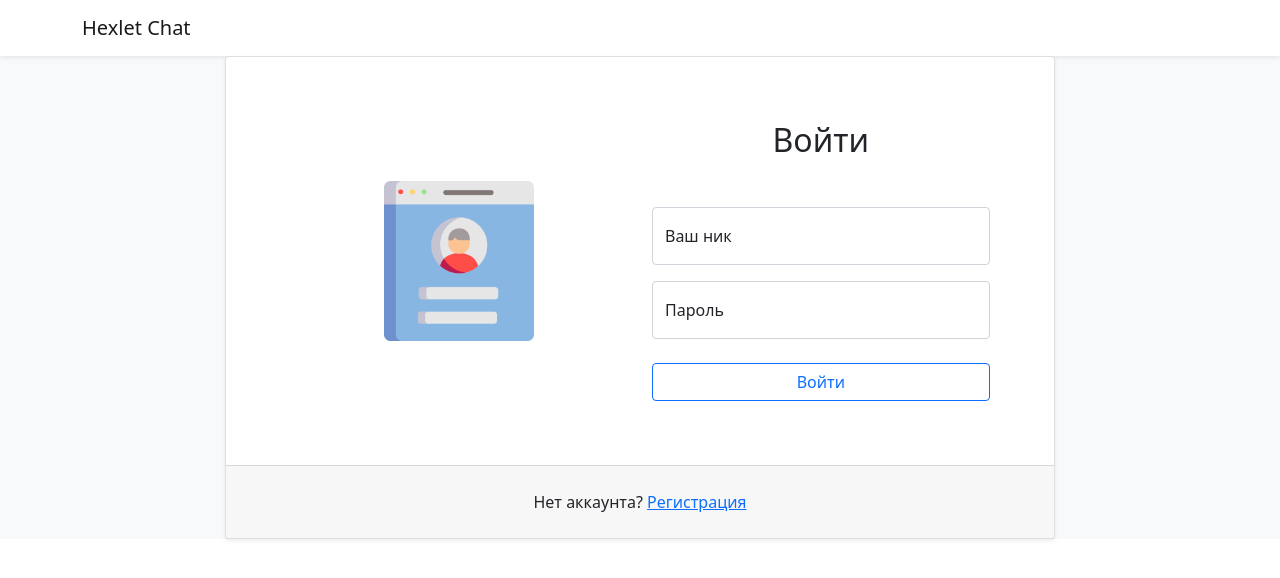
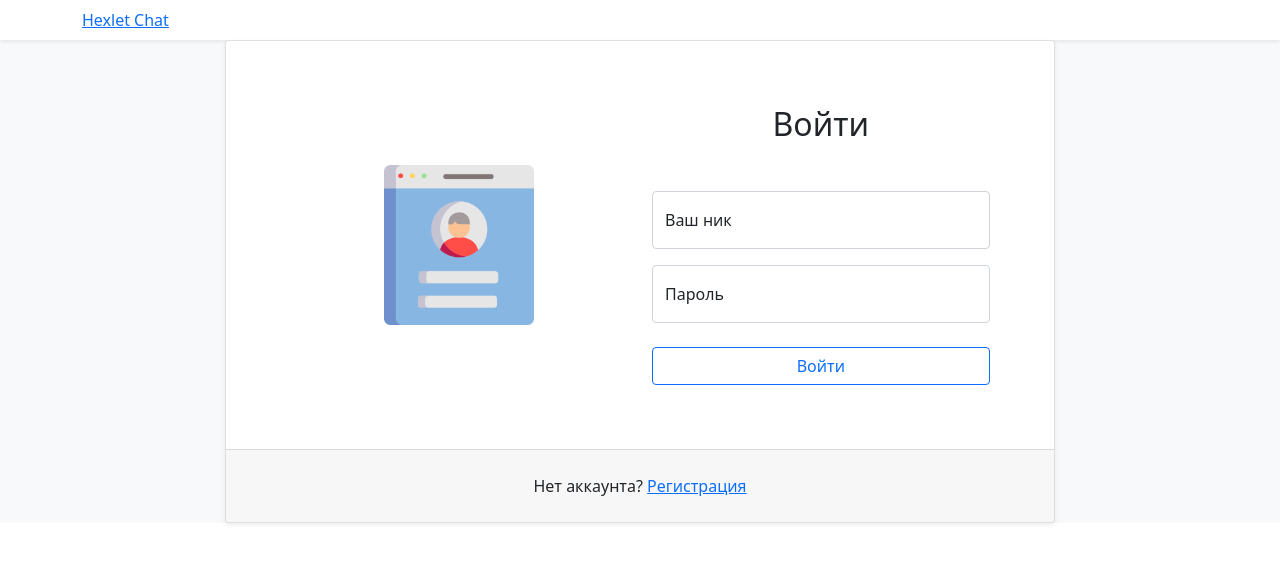
Before and after one commit to evdokimoww/frontend-project-lvl4, a React app: page /login in a window 1280 px wide. Shown: the top 578 px of the page. Built offline with nearby package versions, Linux system fonts and the light colour scheme; no server answers; the HTML template or start-up script is replaced by a standard one; what leo-profanity would draw is missing.

Commit message:
auto tests bug fix

```diff
--- a/src/components/Header.jsx
+++ b/src/components/Header.jsx
@@ -2,6 +2,7 @@ import { Button, Container, Navbar } from 'react-bootstrap';
 import React from 'react';
 import { useAuth } from '../hooks/useAuth.jsx';
 import { useTranslation } from 'react-i18next';
+import { Link } from 'react-router-dom';
 
 const Header = () => {
   const {loggedIn, logOut} = useAuth();
@@ -10,7 +11,7 @@ const Header = () => {
 
   return <Navbar bg="light" expand="lg" className={'shadow-sm bg-white'}>
     <Container>
-      <Navbar.Brand href="/">{t('logoText')}</Navbar.Brand>
+      <Link to='/'>{t('logoText')}</Link>
       {
         loggedIn
           ? <Button
```
